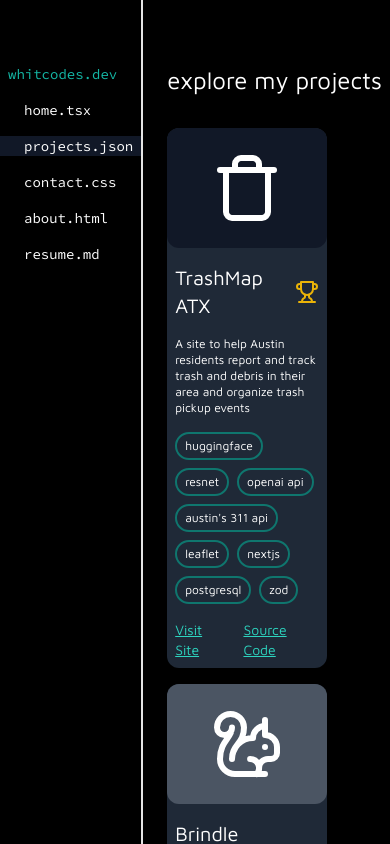
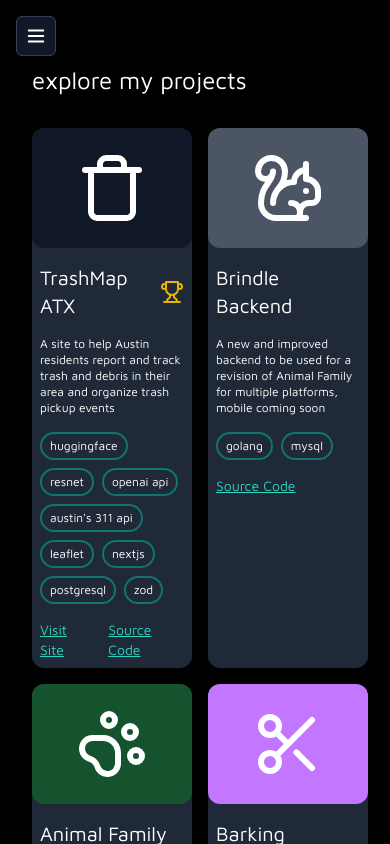
Before and after one commit to whitallee/portfolio, a Next.js app: page /projects in a window 390 px wide. Built offline with nearby package versions, Linux system fonts and the light colour scheme.

Commit message:
Updated name and added hamburger menu for mobile layout

```diff
--- a/app/layout.tsx
+++ b/app/layout.tsx
@@ -9,7 +9,7 @@ const mavenPro = Maven_Pro({ subsets: ["latin"] });
 
 export const metadata: Metadata = {
   title: "whitcodes",
-  description: "A collection of Whit Allee's coding projects and client work",
+  description: "A collection of Whit Allee-Milan's coding projects and client work",
 };
 
 export default function RootLayout({
@@ -22,7 +22,7 @@ export default function RootLayout({
       <body className={mavenPro.className}>
         <div className="flex w-screen max-w-full">
           <FileTree/>
-          <div className="pl-2 sm:pl-8 lg:pl-16">{children}</div>
+          <div className="pl-4 sm:pl-8 lg:pl-16 w-full">{children}</div>
         </div>
       </body>
     </html>
--- a/app/page.tsx
+++ b/app/page.tsx
@@ -8,10 +8,10 @@ export default function Home() {
     <main className="h-screen max-h-screen flex items-center overflow-hidden gap-4 pl-4 pr-4">
       <div className="flex flex-col gap-4">
         <div className="rounded-full overflow-hidden h-[150px] w-[150px] sm:h-[200px] sm:w-[200px]">
-          <Image className="object-cover" src={whitPic} alt="Whit Allee, software engineer, programmer, coder" width={300} height={400} placeholder="blur" priority/>
+          <Image className="object-cover" src={whitPic} alt="Whit Allee-Milan, software engineer, programmer, coder" width={300} height={400} placeholder="blur" priority/>
         </div>
-        <h1 className="text-3xl sm:text-6xl">Whit Allee</h1>
-        <h2 className="text-xl sm:text-3xl">Full Stack Web Developer<span className="animate-cursor-blink text-teal-800">|</span></h2>
+        <h1 className="text-3xl sm:text-6xl">Whit Allee-Milan</h1>
+        <h2 className="text-xl sm:text-3xl">Full Stack Software Engineer<span className="animate-cursor-blink text-teal-800">|</span></h2>
         <div className="py-2 flex flex-col sm:flex-row gap-4">
           <Link className="border-2 border-teal-800 p-2 bg-teal-800 hover-glow text-center" href="/projects">View Work</Link>
           <Link className="border-2 border-teal-800 p-2 hover-glow text-center" href="/contact">Contact Me</Link>
--- a/components/FileTree.tsx
+++ b/components/FileTree.tsx
@@ -3,23 +3,63 @@
 import { Source_Code_Pro } from "next/font/google";
 import Link from "next/link";
 import { usePathname } from "next/navigation";
+import { useState } from "react";
+import { Menu, X } from "lucide-react";
 
 const sourceCodePro = Source_Code_Pro({ subsets: ["latin"] });
 
+const navLinks = [
+    { href: "/", label: "home.tsx" },
+    { href: "/projects", label: "projects.json" },
+    { href: "/contact", label: "contact.css" },
+    { href: "/about", label: "about.html" },
+    { href: "/resume", label: "resume.md" },
+]
+
 export default function FileTree() {
     const path = usePathname()
+    const [open, setOpen] = useState(false)
     const currentPathClass = "px-2 sm:px-16 bg-gray-900"
+
     return (
         <>
-            <div className={sourceCodePro.className + " flex flex-col gap-4 h-screen max-h-full border-r-2 pt-16 text-sm sm:text-lg"}>
-                <span className="flex px-2 sm:px-16 text-teal-500">whitcodes.dev</span>
-                <div className="flex flex-col gap-4 indent-4 sm:indent-12">
-                    <Link className={path === "/" ? currentPathClass : "px-2 sm:px-16"} href={"/"}>home.tsx</Link>
-                    <Link className={path === "/projects" ? currentPathClass : "px-2 sm:px-16"} href={"/projects"}>projects.json</Link>
-                    <Link className={path === "/contact" ? currentPathClass : "px-2 sm:px-16"} href={"/contact"}>contact.css</Link>
-                    <Link className={path === "/about" ? currentPathClass : "px-2 sm:px-16"} href={"/about"}>about.html</Link>
-                    <Link className={path === "/resume" ? currentPathClass : "px-2 sm:px-16"} href={"/resume"}>resume.md</Link>
+            {/* Desktop sidebar */}
+            <div className={sourceCodePro.className + " hidden sm:flex flex-col gap-4 h-screen max-h-full border-r-2 pt-16 text-lg shrink-0"}>
+                <span className="flex px-16 text-teal-500">whitcodes.dev</span>
+                <div className="flex flex-col gap-4 indent-12">
+                    {navLinks.map(({ href, label }) => (
+                        <Link key={href} className={path === href ? currentPathClass : "px-16"} href={href}>{label}</Link>
+                    ))}
                 </div>
+            </div>
+
+            {/* Mobile hamburger */}
+            <div className="sm:hidden fixed top-4 left-4 z-50">
+                <button
+                    onClick={() => setOpen(!open)}
+                    className="text-white p-2 rounded-md bg-gray-900 border border-gray-700"
+                    aria-label={open ? "Close menu" : "Open menu"}
+                >
+                    {open ? <X size={22} /> : <Menu size={22} />}
+                </button>
+
+                {open && (
+                    <div className={sourceCodePro.className + " absolute top-12 left-0 bg-gray-900 border border-gray-700 rounded-lg overflow-hidden flex flex-col min-w-48 shadow-lg"}>
+                        <span className="px-4 py-3 text-teal-500 text-sm border-b border-gray-700">whitcodes.dev</span>
+                        <div className="flex flex-col py-1">
+                            {navLinks.map(({ href, label }) => (
+                                <Link
+                                    key={href}
+                                    href={href}
+                                    onClick={() => setOpen(false)}
+                                    className={`px-4 py-3 text-sm transition-colors hover:bg-gray-800 ${path === href ? "bg-gray-800 text-teal-400" : ""}`}
+                                >
+                                    {label}
+                                </Link>
+                            ))}
+                        </div>
+                    </div>
+                )}
             </div>
         </>
     )
```
